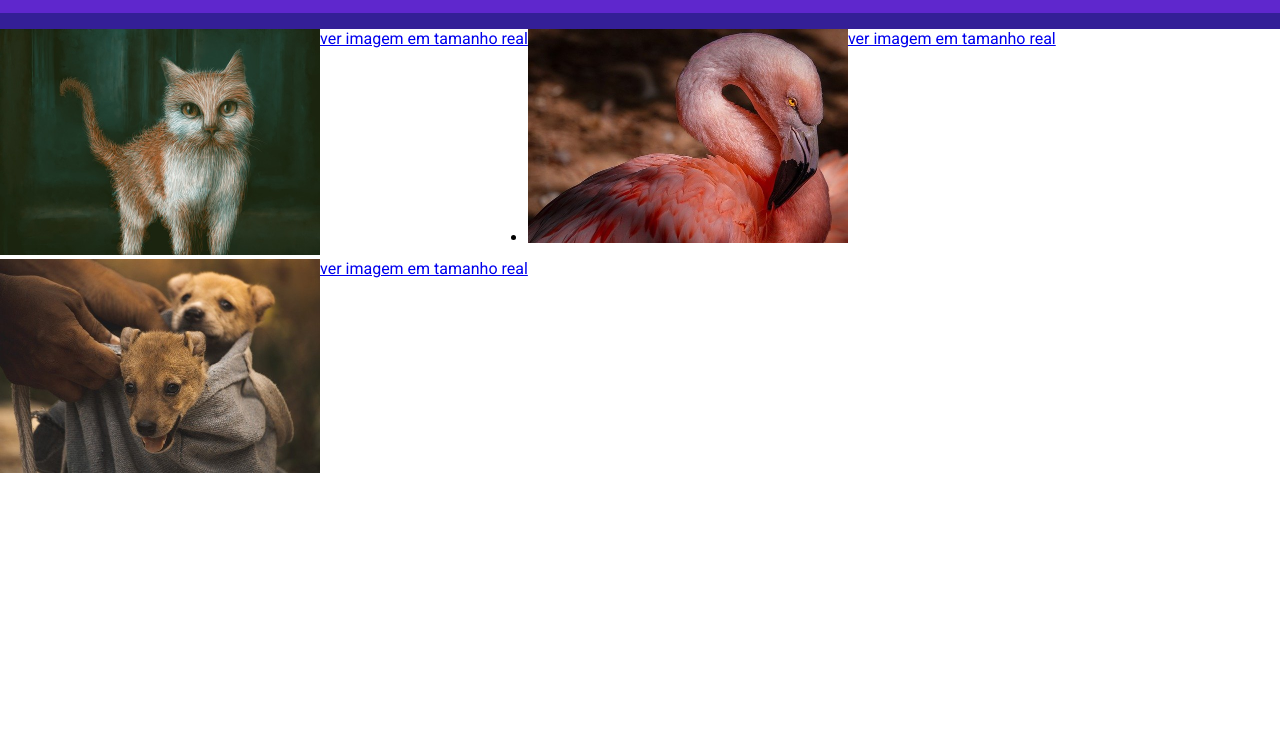
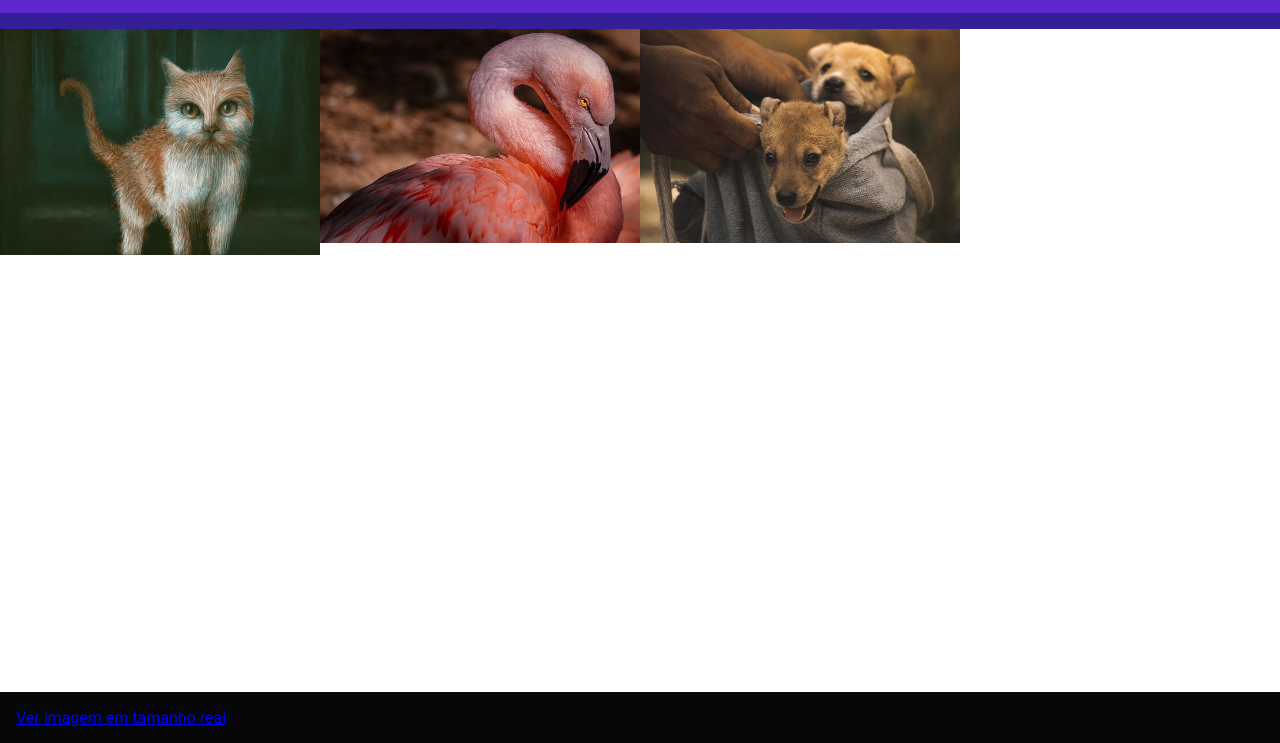
Before and after one commit to Denis-Simplicio-Pereira/galeria_de_fotos, a plain HTML site: page index.html in a window 1280 px wide. Shown: the part 57-800 px from the top of the page. Drawn offline with nearby package versions, Linux system fonts and the light colour scheme.

Commit message:
ajuste html e css

```diff
--- a/index.html
+++ b/index.html
@@ -26,28 +26,30 @@
   <ul>
     <li>
       <img src="./images/foto1.jpg" alt="pintura de um gato" />
-    </li>
       <div class="overlay-imagem-link">
-      <a href="./images/foto1.jpg" title="ver imagem em tamanho real" target="_blank">
-        ver imagem em tamanho real
+        <a href="./images/foto1.jpg" title="Ver imagem em tamanho real" target="_blank">
+          Ver imagem em tamanho real
         </a>
       </div>
+    </li>
+
     <li>
       <img src="./images/foto2.jpg" alt="Imagem de um pato" />
-    </li>
       <div class="overlay-imagem-link">
-      <a href="./images/foto2.jpg" title="ver imagem em tamanho real" target="_blank">
-        ver imagem em tamanho real
+        <a href="./images/foto2.jpg" title="Ver imagem em tamanho real" target="_blank">
+          Ver imagem em tamanho real
         </a>
       </div>
+    </li>
+
     <li>
-      <img src="./images/foto3.jpg" alt="cachorro novo" />
-    </li>
+      <img src="./images/foto3.jpg" alt="Imagem de um pato" />
       <div class="overlay-imagem-link">
-      <a href="./images/foto3.jpg" title="ver imagem em tamanho real" target="_blank">
-        ver imagem em tamanho real
+        <a href="./images/foto3.jpg" title="Ver imagem em tamanho real" target="_blank">
+          Ver imagem em tamanho real
         </a>
       </div>
+    </li>
   </ul>
 
   <script src="https://code.jquery.com/jquery-3.7.1.min.js"></script>
--- a/main.css
+++ b/main.css
@@ -55,9 +55,19 @@ ul {
 }
 
 ul li {
-    max-width: 25%;
+    max-width:25%;
+    list-style: none;
 }
 
 ul li img {
     width: 100%;
 }
+
+.overlay-imagem-link {
+    padding: 16px;
+    background-color: rgba(0, 0, 0, 0.7);
+    position: absolute;
+    bottom: 0;
+    left: 0;
+    width: 100%;
+}
```
Lines whose indentation alone changed are shown as unchanged.
